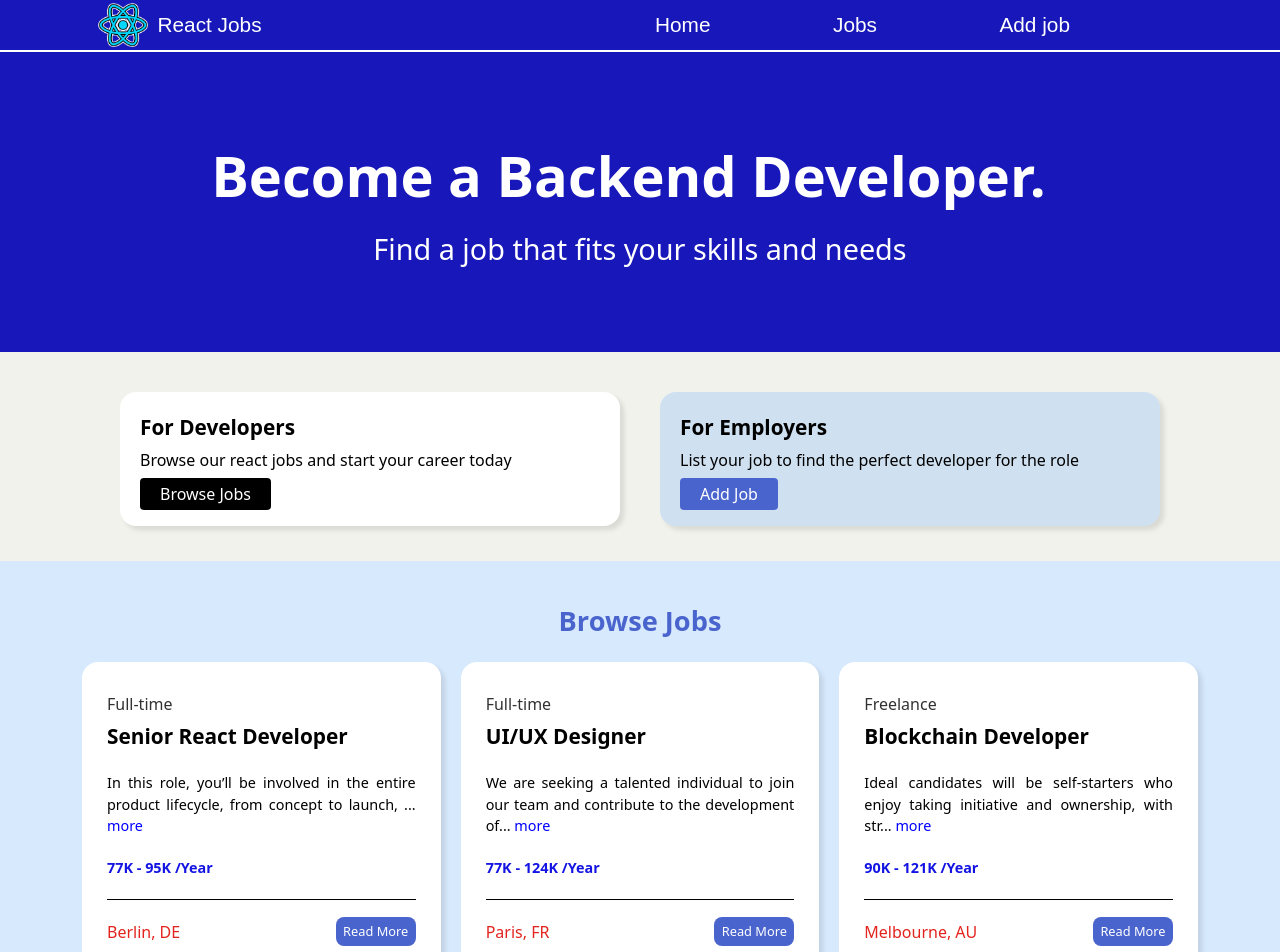
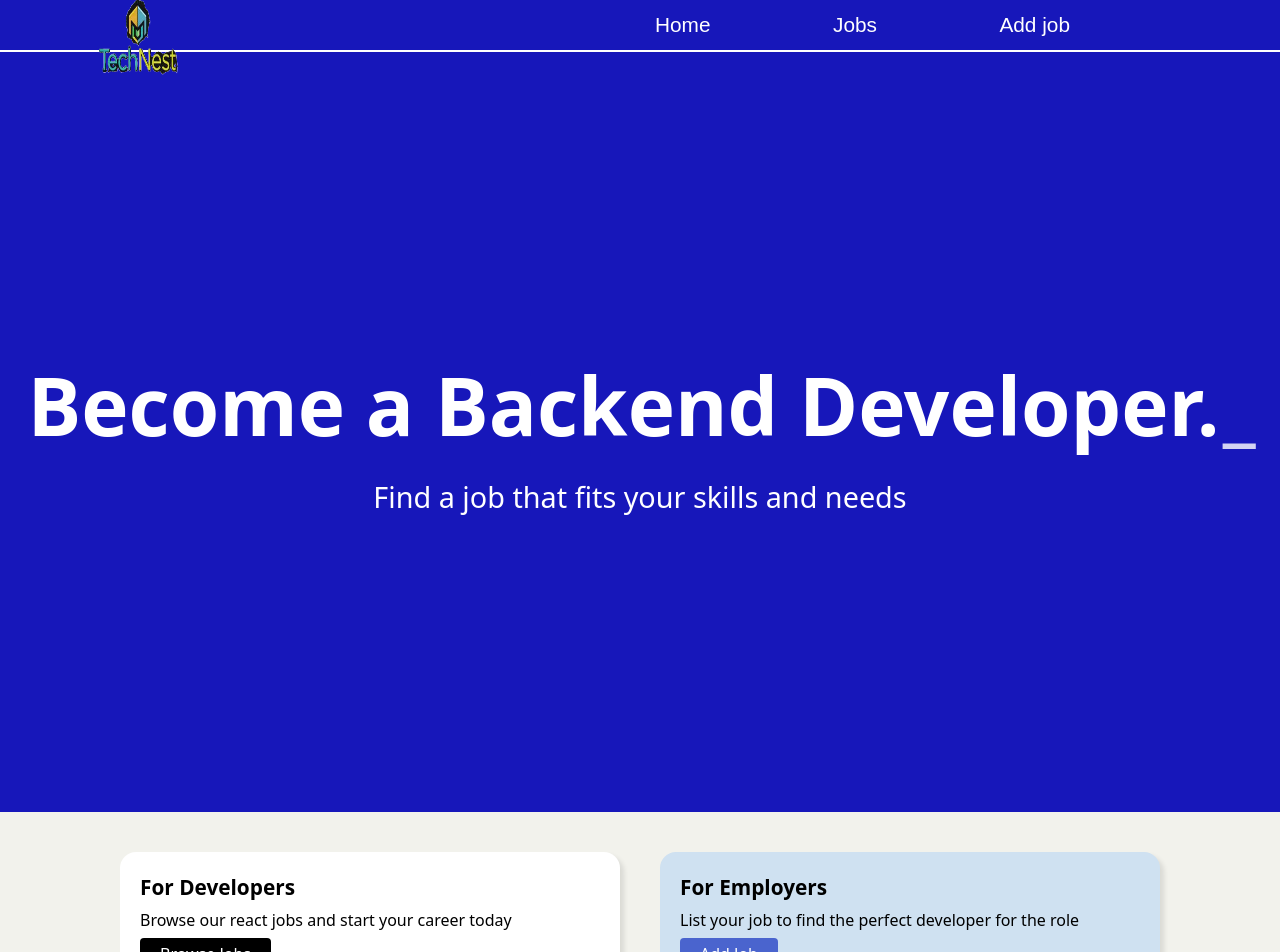
Before and after one commit to TheEldaps/Job-Board, a React (Vite) app: page / in a window 1280 px wide. Shown: the top 952 px of the page. Built offline with nearby package versions, Linux system fonts and the light colour scheme.

Commit message:
Add new project logo, location marker, back arrow key on job page

```diff
--- a/package.json
+++ b/package.json
@@ -15,6 +15,7 @@
     "postcss": "^8.5.4",
     "react": "^19.1.0",
     "react-dom": "^19.1.0",
+    "react-icons": "^5.5.0",
     "react-router-dom": "^7.6.1",
     "react-simple-typewriter": "^5.0.1",
     "react-spinners": "^0.17.0",
--- a/src/components/Hero.jsx
+++ b/src/components/Hero.jsx
@@ -2,8 +2,8 @@ import { Typewriter } from "react-simple-typewriter";
 
 export default function Hero() {
   return (
-    <section className="flex flex-col justify-center h-[200px] md:h-[300px] text-center bg-[#1717ba] text-[white] ">
-      <h1 className="text-[2rem] text-center font-bold mb-[10px] md:text-[3.5rem]">
+    <section className="flex flex-col justify-center h-[200px] md:h-[95vh] text-center bg-[#1717ba] text-[white] ">
+      <h1 className="text-[2rem] text-center font-bold mb-[10px] md:text-[5rem]">
         <span> Become a</span>
 
         <span>
@@ -26,11 +26,6 @@ export default function Hero() {
       <p className="md:text-[1.8rem]">
         Find a job that fits your skills and needs
       </p>
-
-      {/* <h1 className="text-[2rem] text-center font-bold mb-[10px] md:text-[3.5rem]">
-        Become a React Developer
-      </h1>
-       */}
     </section>
   );
 }
--- a/src/components/JobCard.jsx
+++ b/src/components/JobCard.jsx
@@ -1,5 +1,6 @@
 import { useState } from "react";
 import { Link } from "react-router-dom";
+import { FaArrowLeft, FaMapMarker } from "react-icons/fa";
 
 export default function JobCard({ job }) {
   const [showFullDetails, setShowFullDetails] = useState(false);
@@ -26,7 +27,11 @@ export default function JobCard({ job }) {
       </p>
       <hr />
       <div className="md:flex justify-between items-center mt-[10px]">
-        <p className="my-[10px] text-[#e3231d]">{job.location}</p>
+        <p className=" flex my-[10px] text-[#e3231d]">
+          <FaMapMarker className="text-[red] mr-[5px] mt-[3px]" />
+
+          {job.location}
+        </p>
 
         <Link
           to={`/job/${job.id}`}
--- a/src/components/Nav.jsx
+++ b/src/components/Nav.jsx
@@ -1,6 +1,6 @@
 import { useState } from "react";
 import { Link } from "react-router-dom";
-import NavImg from "../images/react-logo.png";
+import NavImg from "../assets/TechNest-01.png";
 
 export default function Nav() {
   const [showNav, setShowNav] = useState(false);
@@ -44,9 +44,15 @@ export default function Nav() {
   return (
     <header className="border-b-2 border-b-white">
       <nav className="flex justify-around items-center text-[white] text-[1.3rem] font-[Arial] h-[50px] bg-[#1717ba] ">
-        <div className=" flex items-center min-w-[250px]">
-          <img src={NavImg} alt="" className="w-[50px] mr-[10px]" />
-          <span>React Jobs</span>
+        <div className=" flex  items-center min-w-[250px] h-[100%]">
+          <Link to="/">
+            <img
+              src={NavImg}
+              alt=""
+              className="w-[80px] mt-[20px] h-[80px] mr-[10px] "
+            />
+          </Link>
+          {/* <span>React Jobs</span> */}
         </div>
 
         <div className="md:hidden">
--- a/src/pages/JobList.jsx
+++ b/src/pages/JobList.jsx
@@ -2,7 +2,6 @@ import { useState, useEffect } from "react";
 import Nav from "../components/Nav";
 import JobCard from "../components/JobCard";
 import { BounceLoader } from "react-spinners";
-import { useBlocker } from "react-router-dom";
 
 export default function JobList() {
   const [jobData, setJobData] = useState([]);
--- a/src/pages/JobPage.jsx
+++ b/src/pages/JobPage.jsx
@@ -3,6 +3,7 @@ import { Link } from "react-router-dom";
 import { useParams } from "react-router-dom";
 import { useEffect, useState } from "react";
 import { BounceLoader } from "react-spinners";
+import { FaArrowLeft, FaMapMarker } from "react-icons/fa";
 
 export default function JobPage() {
   const [job, setJob] = useState({});
@@ -29,7 +30,11 @@ export default function JobPage() {
     <>
       <Nav />
       <div className="p-[10px] pl-[30px] md:ml-[130px] ">
-        <Link to="/jobs" className="text-[blue] text-[1.1rem] h-[40px]">
+        <Link
+          to="/jobs"
+          className="flex text-[blue] text-[1.1rem] h-[40px] hover:text-[#0000ff4f]"
+        >
+          <FaArrowLeft className="text-[blue] mr-[4px] mt-[5px] hover:text-[#0000ff4f]" />
           Back
         </Link>
       </div>
@@ -41,7 +46,10 @@ export default function JobPage() {
             <article className="bg-[white]  mb-[20px] md:mb-[40px] p-[20px] md:h-[120px] rounded-2xl shadow-[4px_4px_5px_rgba(0,0,0,0.1)] ">
               <h3 className="text-[0.8rem] ">{job.type}</h3>
               <h2 className="text-[1.2rem] font-bold mb-[6px]">{job.role}</h2>
-              <p className="text-[0.8rem] text-[red]">{job.location}</p>
+              <p className="flex text-[0.8rem] text-[red]">
+                <FaMapMarker className="text-[red] mr-[3px] mt-[3px]" />{" "}
+                {job.location}
+              </p>
             </article>
 
             <article className="bg-[white] md:h-[300px] p-[20px] rounded-2xl shadow-[4px_4px_5px_rgba(0,0,0,0.1)]">
```
Also changed, not shown: src/assets/TechNest-01.png (added), 1 other file (tests, documents, lock files or other folders).
